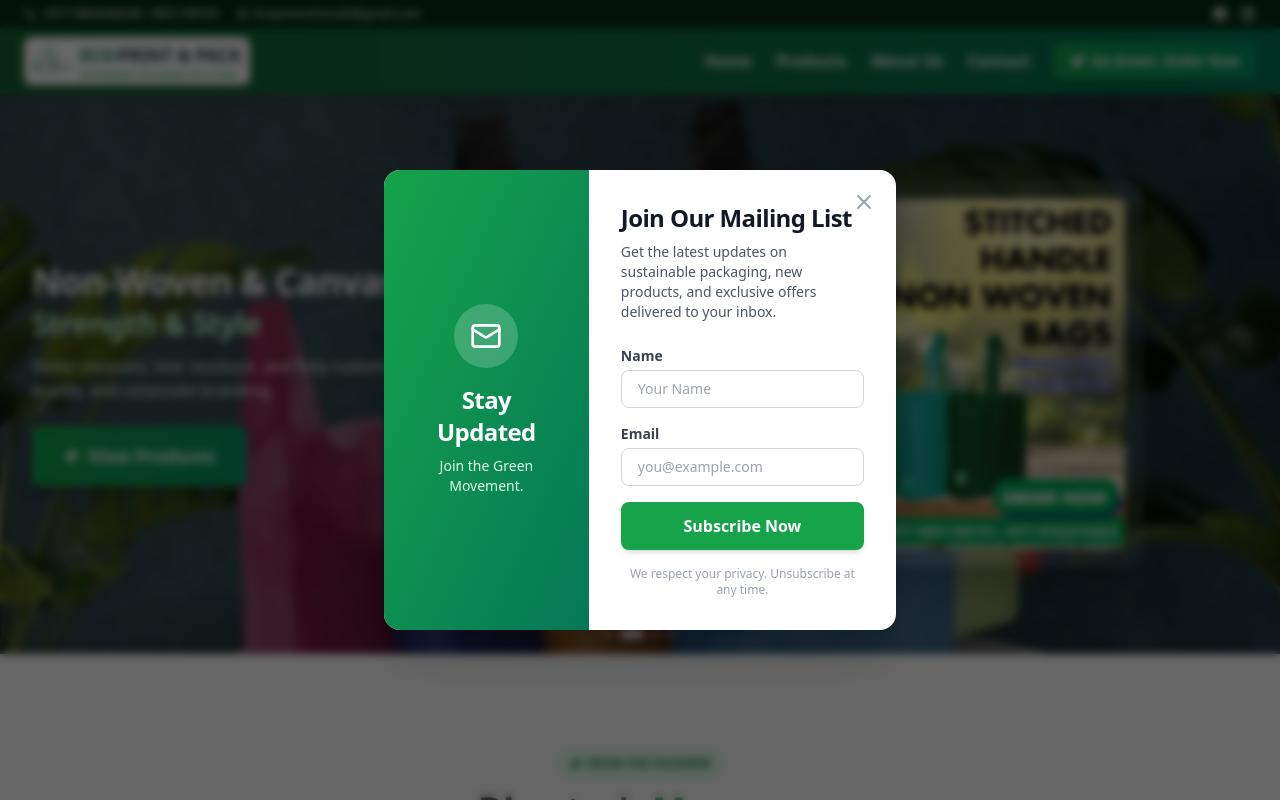
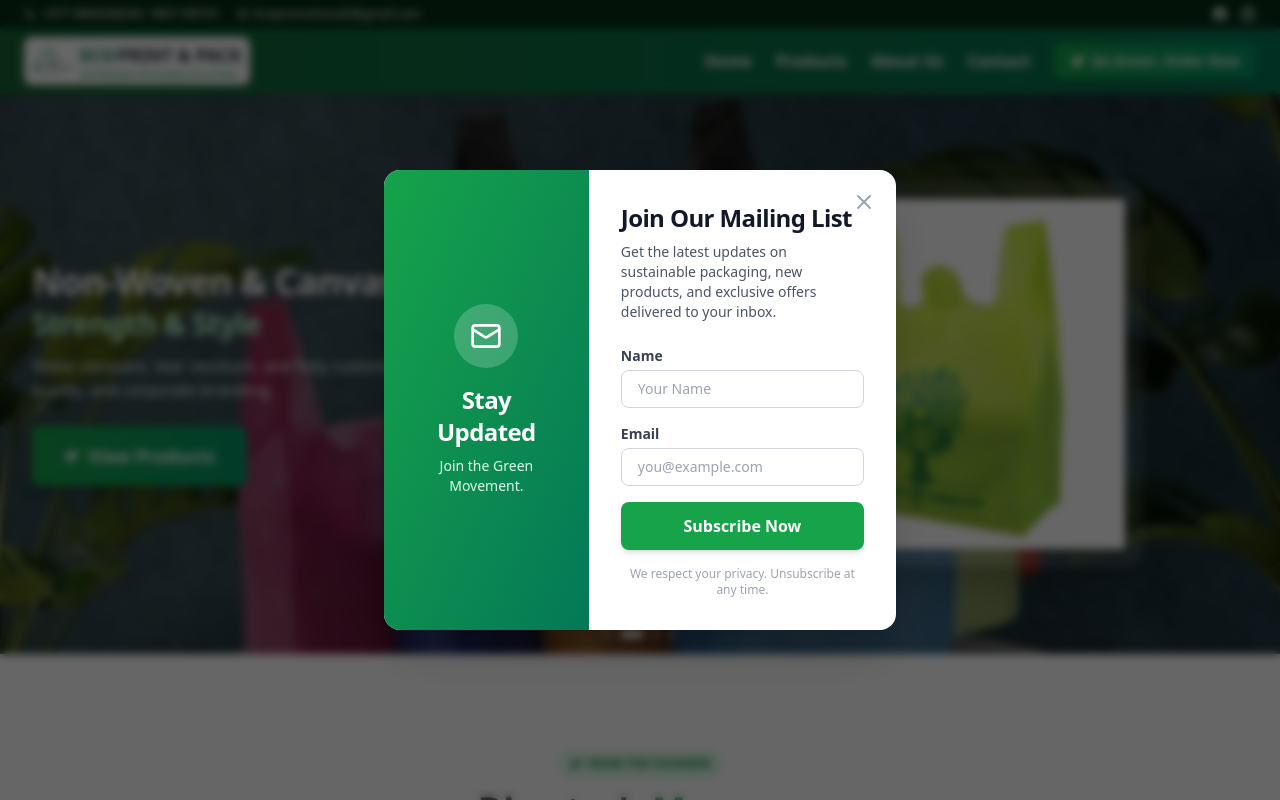
Before and after one commit to kingership321/ecoprintpack, a Next.js app: page / in a window 1280 px wide. Shown: the top 800 px of the page. Built offline with nearby package versions, Linux system fonts and the light colour scheme.

Commit message:
big change-1

```diff
--- a/components/sections/Hero.tsx
+++ b/components/sections/Hero.tsx
@@ -62,7 +62,7 @@ const slides = [
     buttonLink: '/#products',
     bgImage: '/asset/product2.jpg',
     icon: <BoxIcon />,
-    iconImage: '/asset/product5.jpg',
+    iconImage: '/asset/NonWovenFabricWcutBag/wcut2.jpg',
     alt: 'Non-woven and canvas bags for retail and events',
   },
   {
@@ -74,7 +74,7 @@ const slides = [
     buttonLink: '/#products',
     bgImage: '/asset/product3.jpg',
     icon: <ScrollIcon />,
-    iconImage: '/asset/product5.jpg',
+    iconImage: '/asset/LoktaPaperProducts/NepaliLoktaProducts2.jpg',
     alt: 'Traditional Lokta paper bags crafted in Nepal',
   },
   {
@@ -86,7 +86,7 @@ const slides = [
     buttonLink: '/contact#quote',
     bgImage: '/asset/product4.jpg',
     icon: <LeafIcon />,
-    iconImage: '/asset/product5.jpg',
+    iconImage: '/asset/PaperBag/PaperBag3.jpg',
     alt: 'Eco-friendly packaging solutions for all businesses',
   },
 ];
@@ -176,17 +176,6 @@ export function Hero() {
                 {/* Product Image Showcase Card - Rectangular */}
                 <div className="hidden md:flex items-center justify-center relative">
                   <div className="relative w-72 h-72 lg:w-96 lg:h-96 bg-white/10 backdrop-blur-sm rounded-2xl overflow-hidden border border-white/20 shadow-2xl transform hover:scale-105 transition-all duration-500 group">
-                    {/* Background Pattern */}
-                    <div className="absolute inset-0 opacity-10">
-                      <svg className="w-full h-full" viewBox="0 0 100 100" preserveAspectRatio="none">
-                        <defs>
-                          <pattern id={`product-pattern-${slide.id}`} patternUnits="userSpaceOnUse" width="20" height="20">
-                            <path d="M10 0C10 5 5 10 0 10C5 10 10 15 10 20C10 15 15 10 20 10C15 10 10 5 10 0Z" fill="currentColor"/>
-                          </pattern>
-                        </defs>
-                        <rect width="100%" height="100%" fill={`url(#product-pattern-${slide.id})`} />
-                      </svg>
-                    </div>
 
                     {/* Image Container */}
                     <div className="absolute inset-0 flex items-center justify-center p-4">
```
